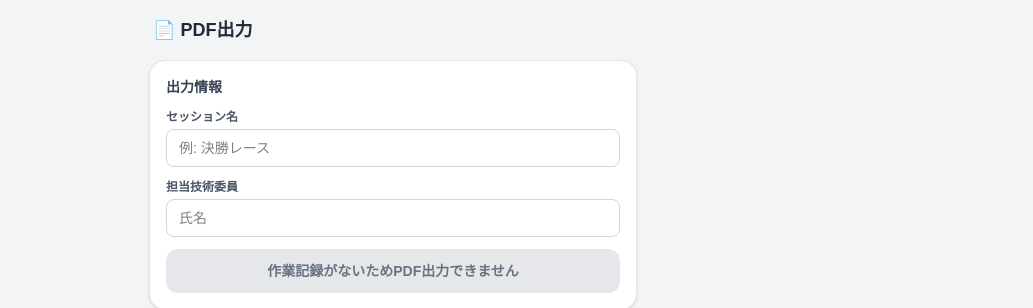
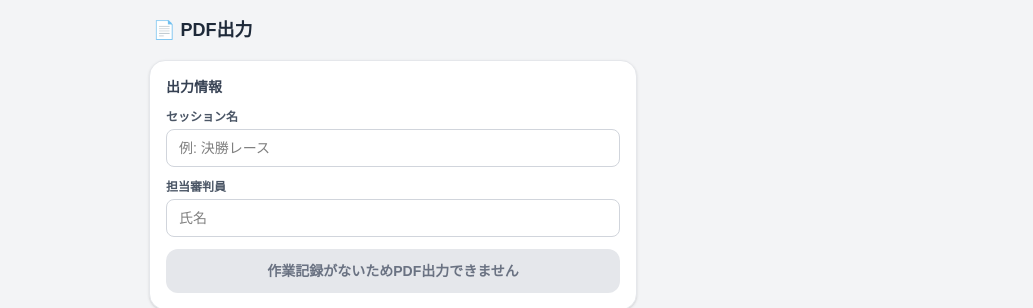
Before and after one commit to sakupan-syuzo/pit_sagyou_kiroku, a React (Vite) app: page / in a window 1280 px wide. Both pictures are taken after a click on the button "PDF出力". Shown: the top 308 px of the page, without its empty margins (247-1280 px from the left). Built offline with nearby package versions, Linux system fonts and the light colour scheme; a web font is replaced by a local one; what @react-pdf/renderer would draw is missing.

Commit message:
記名欄の表記修正

```diff
--- a/src/pages/PdfPage.tsx
+++ b/src/pages/PdfPage.tsx
@@ -36,7 +36,7 @@ const PdfPage: React.FC = () => {
           />
         </div>
         <div>
-          <label className="block text-xs font-bold text-gray-600 mb-1">担当技術委員</label>
+          <label className="block text-xs font-bold text-gray-600 mb-1">担当審判員</label>
           <input
             type="text"
             value={inspector}
--- a/src/pdf/PitDocument.tsx
+++ b/src/pdf/PitDocument.tsx
@@ -302,7 +302,7 @@ const PitDocument: React.FC<PitDocumentProps> = ({ records, sessionName, inspect
               value={sessionName}
             />
             <FooterLine
-              label="担当技術委員"
+              label="担当審判員"
               value={inspector}
             />
           </View>
```
